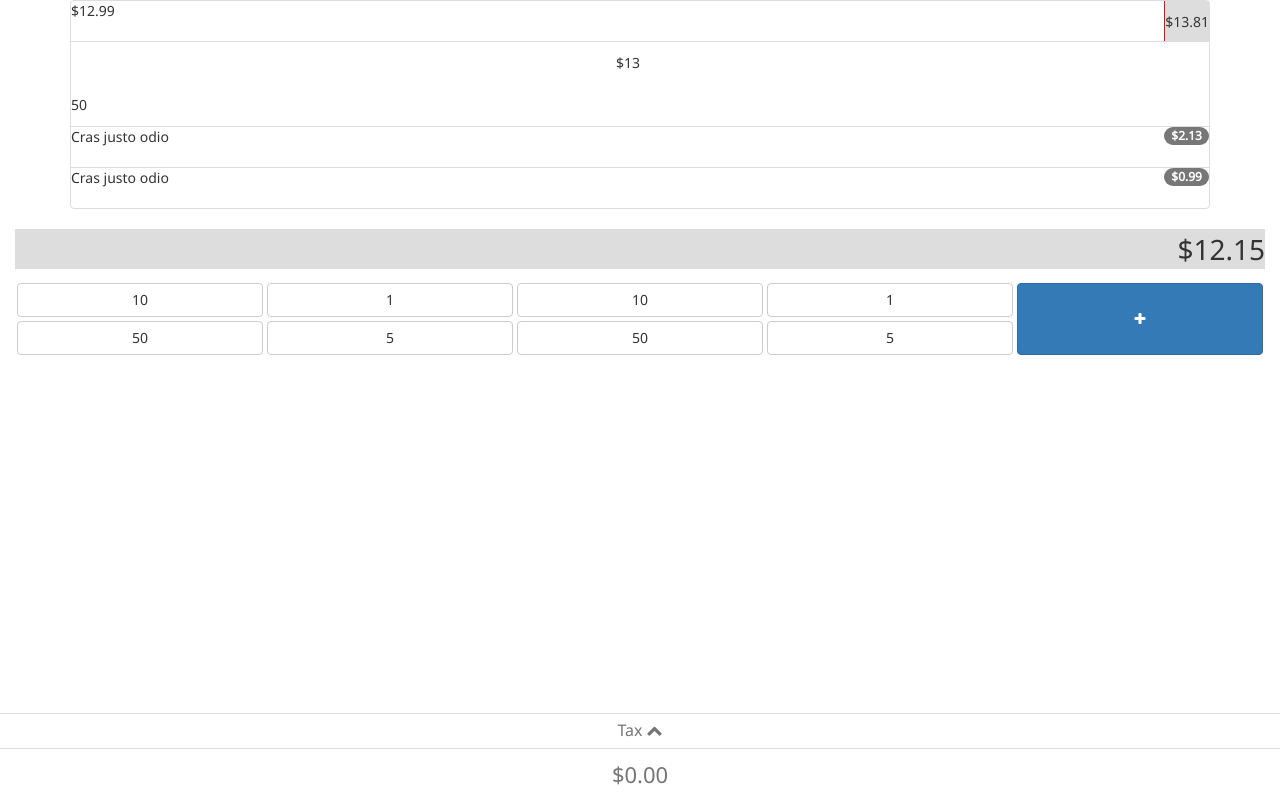
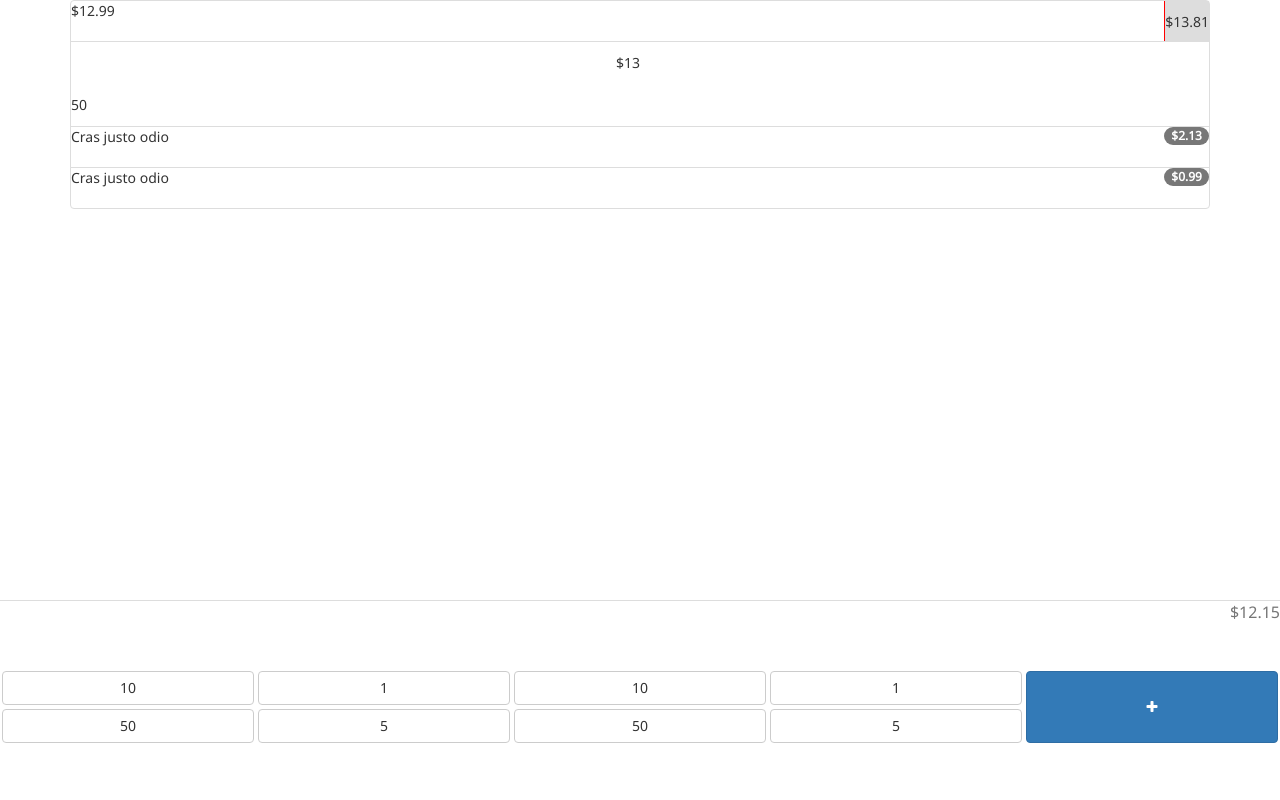
Before and after one commit to davemn/cart-cost, a plain HTML site: page index.html in a window 1280 px wide. Drawn offline with nearby package versions, Linux system fonts and the light colour scheme.

Commit message:
Moved calc input to footer; footer uses flexbox to size footer rows.

```diff
--- a/index.css
+++ b/index.css
@@ -19,13 +19,22 @@ body.footer-rows-1 {
   padding-bottom: 34px;
 }
 
-.footer-row {
+footer {
   position: fixed;
   width: 100%;
   bottom: 0;
-  text-align: center;
   border-top: 1px solid #ddd;
-  margin: 0 auto;
+  height: 25vh;
+
+  display: flex;
+  flex-direction: column;
+}
+
+.footer-row {
+  flex: 1;
+}
+.row-2x {
+  flex: 2;
 }
 
 .footer-row p {
@@ -33,22 +42,6 @@ body.footer-rows-1 {
   color: #757575;
   font-size: 16px;
   font-weight: normal;
-}
-
-.row-offset-2 {
-  bottom: 53px;
-}
-
-.row-1x {
-  padding-top: 5px;
-  padding-bottom: 5px;
-}
-.row-2x {
-  padding-top: 10px;
-  padding-bottom: 10px;
-}
-.row-2x p {
-  font-size: 22px;
 }
 
 /* ------------------------------- */
@@ -73,8 +66,8 @@ body.footer-rows-1 {
 }
 
 .pad-display {
+  margin: 0;
   text-align: right;
-  background-color: #ddd;
   font-size: 28px;
 }
 
--- a/index.html
+++ b/index.html
@@ -35,11 +35,11 @@
       </div>
     </div>
   </section>
-  <section>
-    <div class="container-fluid">
-      <div class="row">
-        <div class="col-xs-12">
+  <footer>
+    <div class="footer-row row-1x">
       <p class="pad-display">$12.15</p>
+    </div>
+    <div class="footer-row row-2x">
       <div class="btn-pad">
         <div class="btn-col">
           <button class="btn btn-block btn-default">10</button>
@@ -64,20 +64,6 @@
         </div>
       </div>
     </div>
-      </div><!-- end row -->
-      <!--
-        <div class="screen-results ng-cloak" ng-show="demo.screen === demo.screens.RESULTS">
-        <hr ng-class="{'hr-bkg': true, 'hr-right-arrow': vehicleQuery.status === status.RETURNED }">
-       -->
-    </div><!-- end container -->
-  </section>
-  <footer>
-    <div class="footer-row row-1x row-offset-2">
-      <p>Tax <i class="fa fa-chevron-up"></i></p>
-    </div>
-    <div class="footer-row row-2x">
-      <p>$0.00</p>
-    </div>
   </footer>
   <!--
   <script src="https://cdnjs.cloudflare.com/ajax/libs/angular.js/1.5.3/angular.js"></script>
```
Lines whose indentation alone changed are shown as unchanged.
